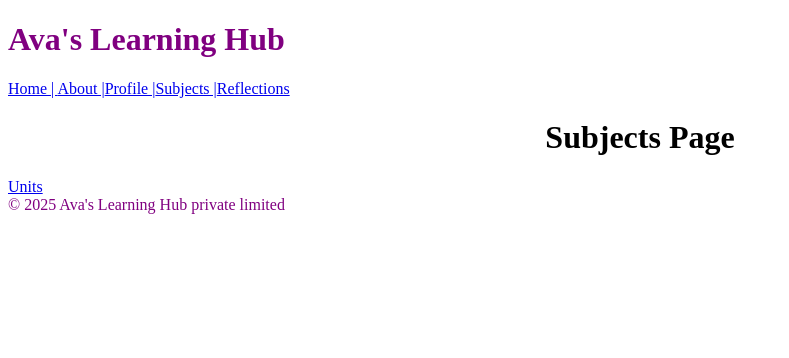
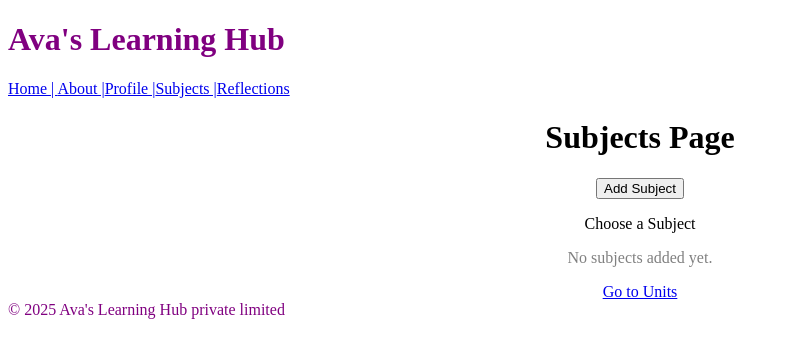
Before and after one commit to DeepthiGirijaThampi/ava-learning-hub, a React (Vite) app: page /subjects in a window 1280 px wide. Shown: the top 358 px of the page, without its empty margins (0-789 px from the left). Built offline with nearby package versions, Linux system fonts and the light colour scheme.

Commit message:
Added the initial structure for Subjects page

```diff
--- a/src/components/pages/Subjects.jsx
+++ b/src/components/pages/Subjects.jsx
@@ -1,12 +1,25 @@
 import { Link } from "react-router";
 export default function Subjects(){
     return(
-        <>
 
         <main>
-             <h1 style={{display:"flex",justifyContent:"center"}}>Subjects Page</h1>
-             <Link className="link" to={"/units"}>Units</Link>
+        <h1 style={{display:"flex",justifyContent:"center"}}>Subjects Page</h1>
+             {/* Step 1: Add Subject Button */}
+             <div style={{ textAlign: "center", margin: "1rem" }}>
+              <button>Add Subject</button>
+             </div>
+
+             <p style={{textAlign:"center"}}>Choose a Subject</p>
+
+              {/* Step 2: Placeholder for subjects */}
+            <div style={{ textAlign: "center", color: "gray" }}>
+            <p>No subjects added yet.</p>
+            </div>
+            {/* Step 3: Link to Units Page */}
+            <div style={{ textAlign: "center" }}>
+            <Link className="link" to={"/units"}>Go to Units</Link>
+            </div>
         </main>
-        </>
+
     )
 }
```
